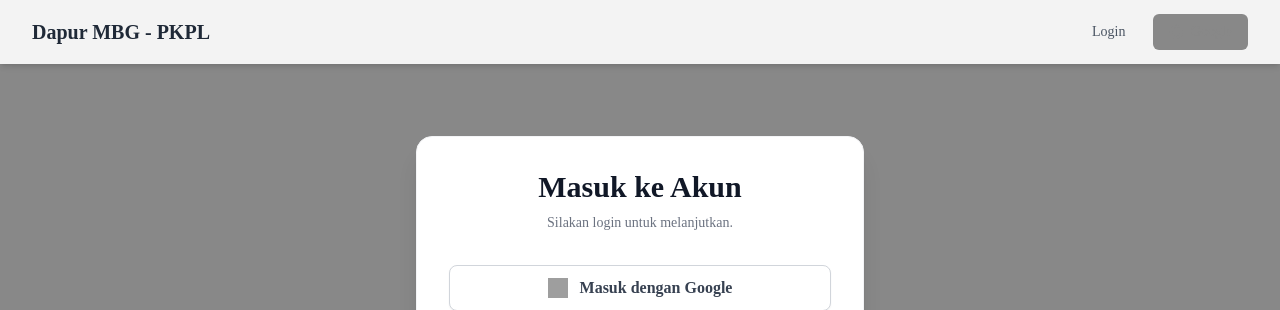
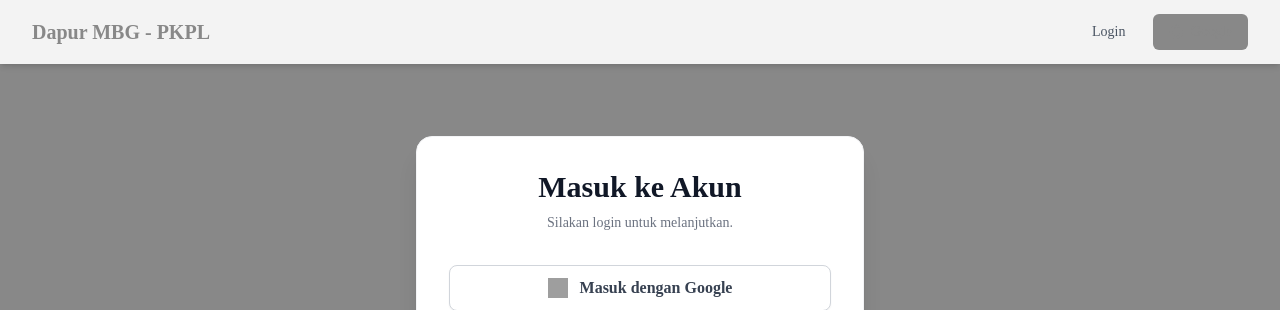
Before and after one commit to PKPL-Dapur-MBG/PKPL-TK2, a Django app: a page that uses templates/navbar.html in a window 1280 px wide. Shown: the top 310 px of the page. Run offline with Django 4.2, Linux system fonts and the light colour scheme; tables that the repository leaves empty hold one stand-in row (values such as "Sample post"); some libraries are stand-ins or nearby versions; grey boxes are pictures that could not be loaded.

Commit message:
fix main color edit feature

```diff
--- a/main/models.py
+++ b/main/models.py
@@ -2,6 +2,8 @@
 
 class WebStyle(models.Model):
     bg_color = models.CharField(max_length=20, default="#f3f4f6")
+
+    text_color = models.CharField(max_length=20, default="#1f2937")
 
     secondary_color = models.CharField(max_length=20, default="#4f46e5")
 
--- a/main/templates/edit_style.html
+++ b/main/templates/edit_style.html
@@ -3,7 +3,7 @@
 {% block content %}
 <div class="max-w-2xl mx-auto bg-white p-8 rounded-xl shadow-md mt-10">
     <div class="mb-8 border-b pb-4">
-        <h2 class="text-3xl font-bold text-gray-800">🎨 Pengaturan Tema</h2>
+        <h2 class="text-3xl font-bold text-gray-800">Pengaturan Tema</h2>
         <p class="text-gray-500 mt-2">Ubah warna latar dan jenis font website secara global.</p>
     </div>
 
--- a/templates/navbar.html
+++ b/templates/navbar.html
@@ -3,7 +3,7 @@
     <div class="max-w-7xl mx-auto px-4 sm:px-6 lg:px-8">
         <div class="flex justify-between h-16 items-center">
             <div class="flex-shrink-0 flex items-center">
-                <a href="{% url 'home' %}" class="text-xl font-bold text-gray-800">
+                <a href="{% url 'home' %}" class="text-xl font-bold text-main">
                     Dapur MBG - PKPL
                 </a>
             </div>
```
Also changed, not shown: main/migrations/0004_webstyle_text_color.py (added).
